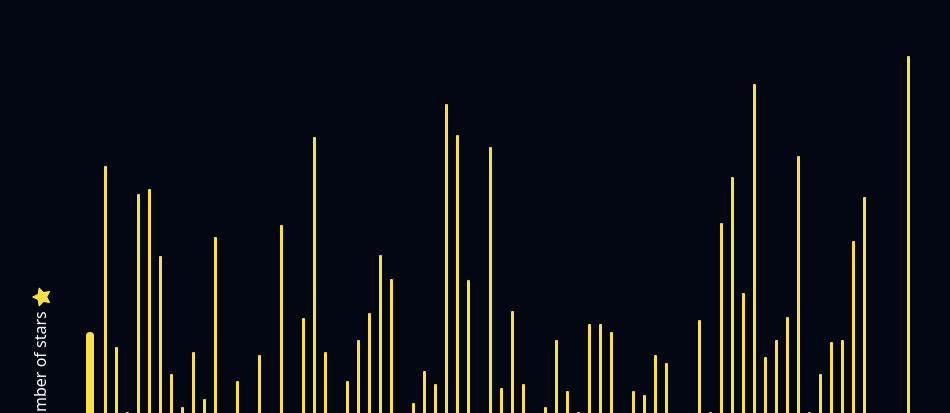
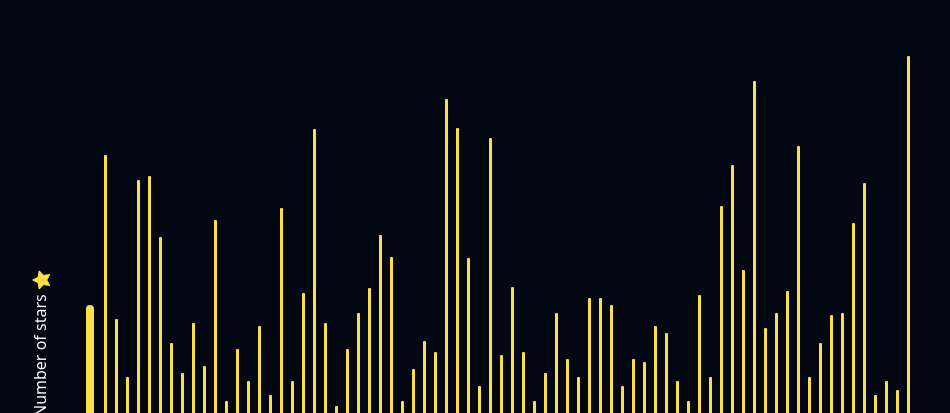
Before and after one commit to aidando73/sorting-visualizer-of-sorting-visualizers, a website: page index.html in a window 1280 px wide. Shown: the top 413 px of the page, without its empty margins (167-1117 px from the left). Drawn offline with nearby package versions, Linux system fonts and the light colour scheme.

Commit message:
heights based on proportions instead of absolutes

```diff
--- a/index.html
+++ b/index.html
@@ -245,7 +245,7 @@
    let activePointer = false;
    let minStarCount = Infinity;
    let maxStarCount = 0;
-   const graphHeight = 500;
+   const graphHeight = 350;
 
    document.onmousemove = ({ clientX, clientY }) => {
       mouseX = clientX;
@@ -321,7 +321,8 @@
          profile.style.boxShadow = 'rgba(31, 35, 40, 0.15) 0px 0px 0px 1px;'
 
          const starBar = document.createElement('div');
-         starBar.style.height = `${Math.log(repo.stargazersCount)*100 - Math.log(minStarCount)*baseCutOff()}px`;
+         // Get the proportion of the star count relative to the min and max star counts
+         starBar.style.height = `${getBarHeight(repo.stargazersCount)}px`;
          starBar.style.width = '2.5px';
          starBar.style.backgroundColor = `#fde047`;
          starBar.style.borderTopLeftRadius = '1px';
@@ -501,19 +502,27 @@
       }
    }
 
-   function baseCutOff() {
+   function getBarHeight(starCount) {
+      const starCountLog = Math.log(starCount);
+      const minStarCountLog = Math.log(minStarCount);
+      const maxStarCountLog = Math.log(maxStarCount);
+      const proportion = (starCountLog - minStarCountLog) / (maxStarCountLog - minStarCountLog);
+      return proportion * graphHeight + baseGraphHeight();
+   }
+
+   function baseGraphHeight() {
       const size = getScreenSize()
       switch (size) {
          case 'sm':
-            return 75
+            return 90
             break;
          case 'md':
          case 'lg':
          case 'xl':
-            return 65
+            return 100
             break;
          case '2xl':
-            return 35
+            return 150
             break;
       }
    }
```
